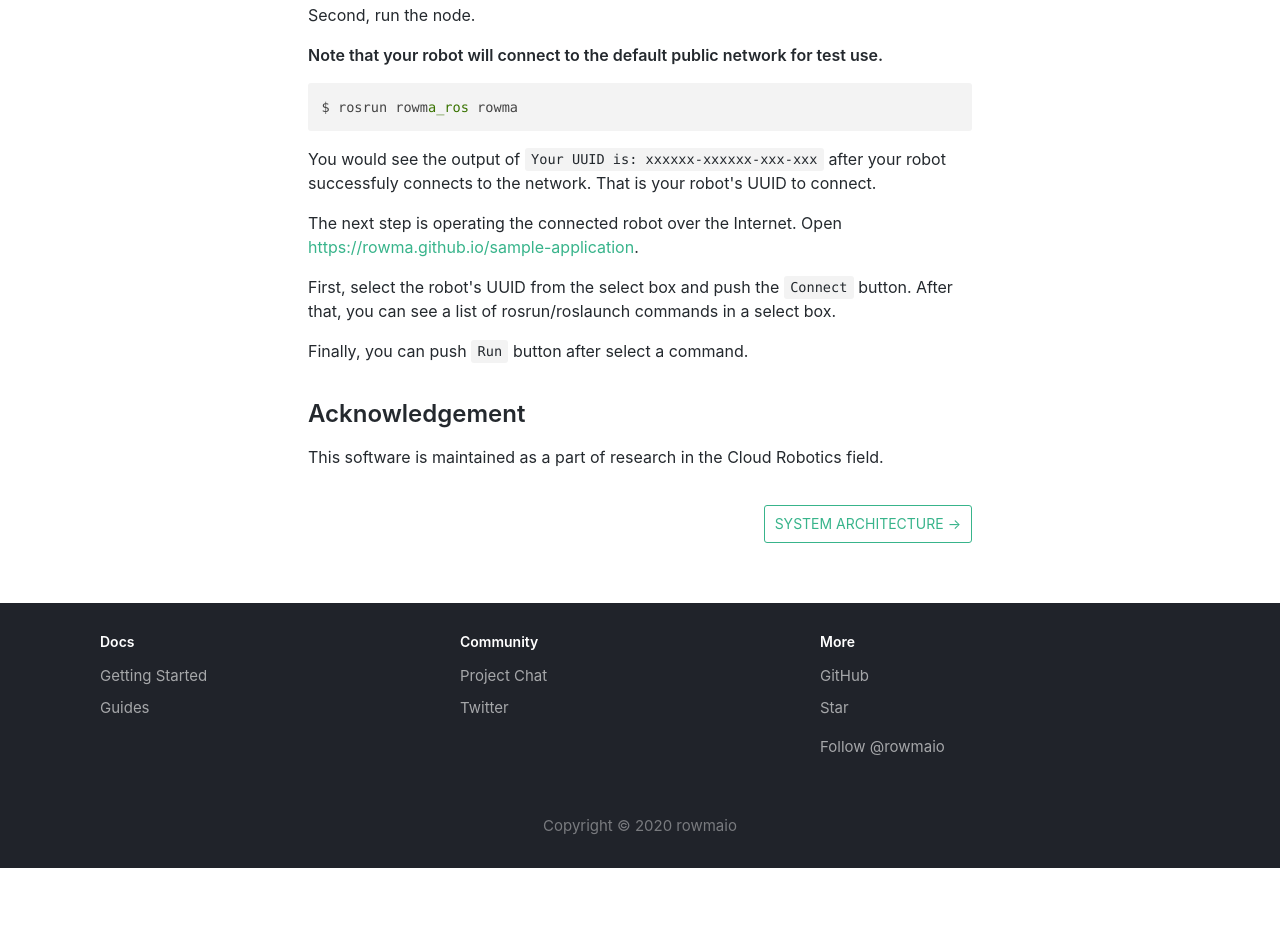
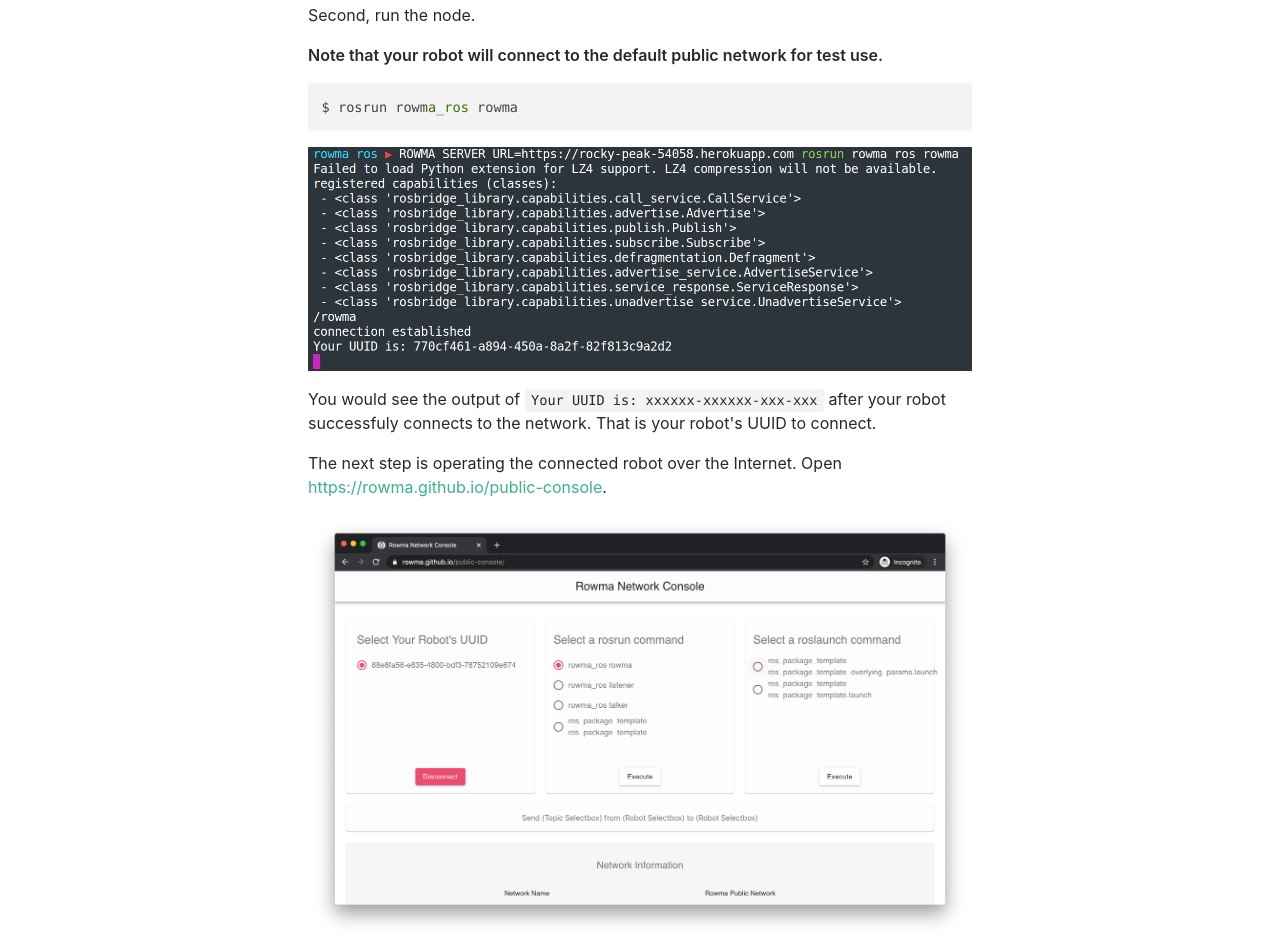
Before and after one commit to rowma/documentation, a plain HTML site: page en/getting-started.html in a window 1280 px wide. Shown: the part 1092-2035 px from the top of the page. Before the commit the page ends 1960 px from the top, so only its background shows below. Drawn offline with nearby package versions, Linux system fonts and the light colour scheme.

Commit message:
Deploy website
Deploy website version based on d9b20c6b4cf8be9026326963cabb40b5561e3ee5

```diff
--- a/en/getting-started.html
+++ b/en/getting-started.html
@@ -88,8 +88,10 @@
 <p><strong>Note that your robot will connect to the default public network for test use.</strong></p>
 <pre><code class="hljs">$ rosrun rowm<span class="hljs-built_in">a_ros</span> rowma
 </code></pre>
+<p><img src="/documentation/img/rowma-ros-screenshot.png" alt="rowma-ros-screenshot"></p>
 <p>You would see the output of <code>Your UUID is: xxxxxx-xxxxxx-xxx-xxx</code> after your robot successfuly connects to the network. That is your robot's UUID to connect.</p>
-<p>The next step is operating the connected robot over the Internet. Open <a href="https://rowma.github.io/sample-application">https://rowma.github.io/sample-application</a>.</p>
+<p>The next step is operating the connected robot over the Internet. Open <a href="https://rowma.github.io/public-console">https://rowma.github.io/public-console</a>.</p>
+<p><img src="/documentation/img/rowma-public-console.png" alt="rowma-public-console"></p>
 <p>First, select the robot's UUID from the select box and push the <code>Connect</code> button. After that, you can see a list of rosrun/roslaunch commands in a select box.</p>
 <p>Finally, you can push <code>Run</code> button after select a command.</p>
 <!-- Need figures -->
```
Also changed, not shown: en/getting-started/index.html (+3 -1 lines), ja/getting-started.html (+3 -1 lines), ja/getting-started/index.html (+3 -1 lines), zh-CN/getting-started.html (+3 -1 lines), zh-CN/getting-started/index.html (+3 -1 lines), img/rowma-public-console.png (added), img/rowma-ros-screenshot.png (added).
